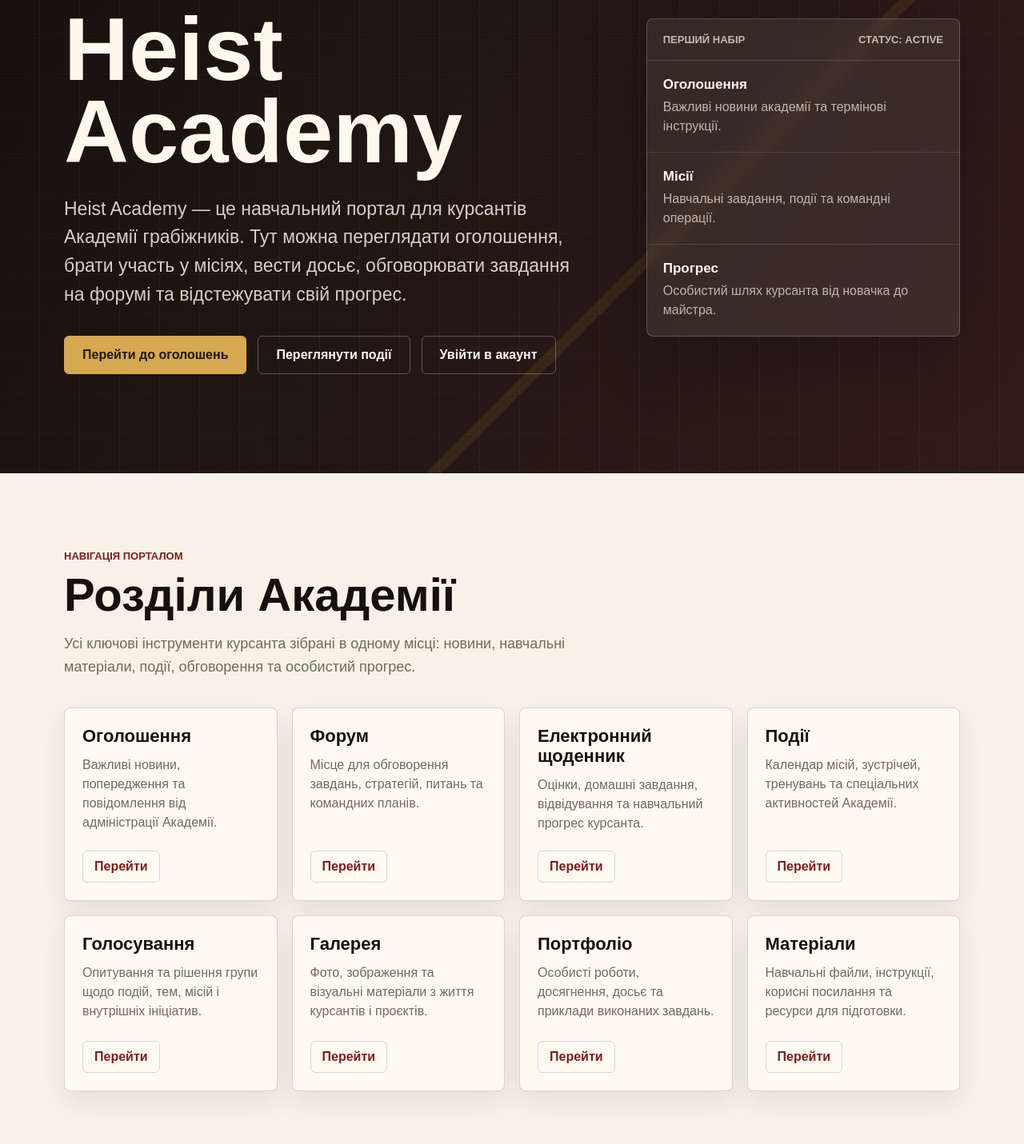
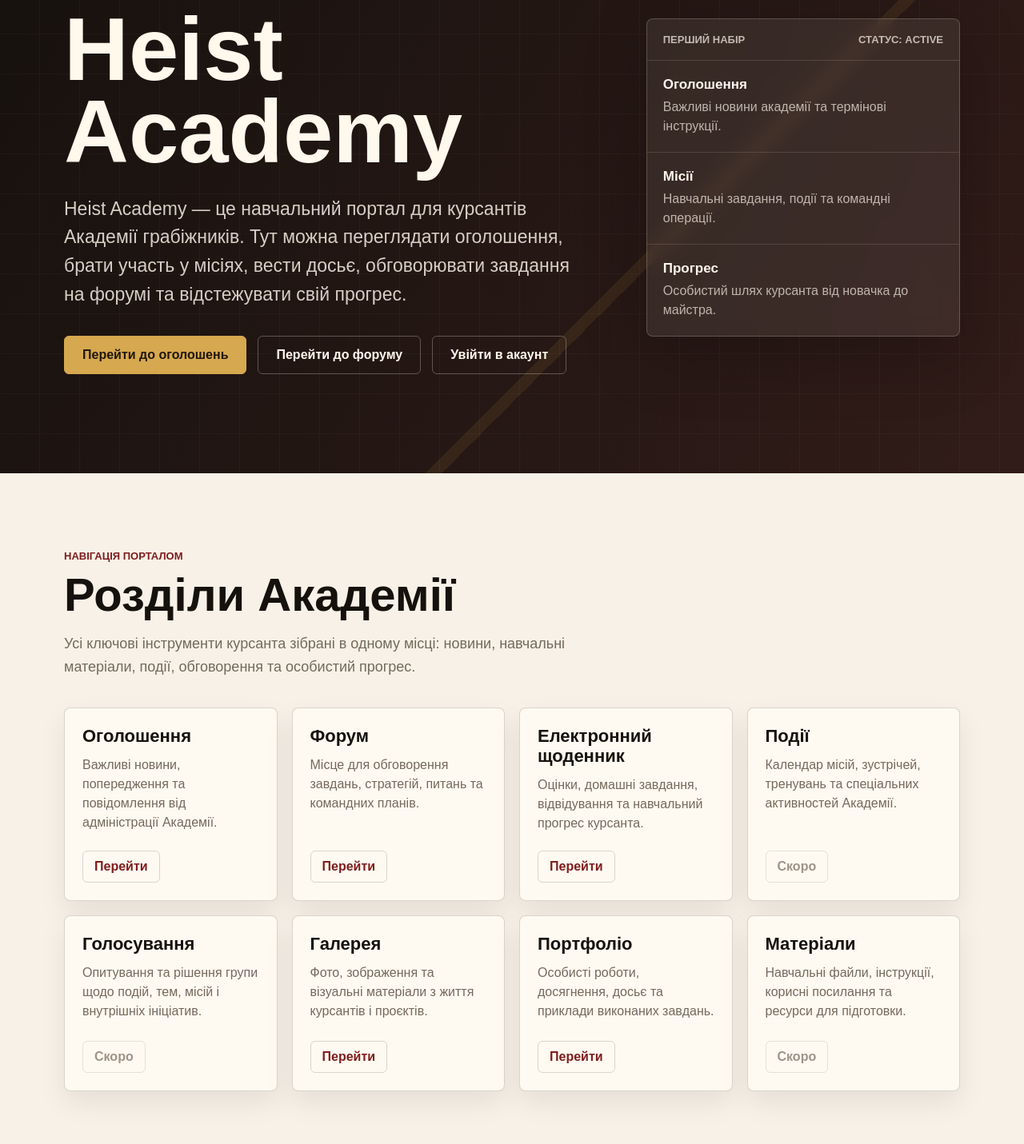
Before and after one commit to Angellllna/group-portal_26_05, a Django app: page / in a window 1280 px wide. Shown: the part 208-1639 px from the top of the page at 80% size. Run offline with Django 5.2, Linux system fonts and the light colour scheme.

Commit message:
Wire up homepage section cards and hero buttons to real routes
The HOME-3 cards/buttons all used href="#" placeholders, so clicking
them did nothing. Point each to its actual page:
- Оголошення→announcements, Форум→forum, Щоденник→diary,
  Галерея→gallery, Портфоліо→portfolio
- Hero buttons: announcements, forum, and login/profile (auth-aware)
- Події / Голосування / Матеріали have no app yet → shown as
  non-clickable "Скоро" with a muted style

Co-Authored-By: Claude Opus 4.8 (1M context) <noreply@anthropic.com>

```diff
--- a/core/templates/core/base.html
+++ b/core/templates/core/base.html
@@ -294,6 +294,18 @@
             color: #fff8ec;
         }
 
+        .section-link--soon {
+            color: var(--muted);
+            cursor: not-allowed;
+            opacity: 0.7;
+        }
+
+        .section-link--soon:hover {
+            border-color: var(--line);
+            background: transparent;
+            color: var(--muted);
+        }
+
         @media (max-width: 820px) {
             .site-header {
                 padding: 20px;
--- a/core/templates/core/home.html
+++ b/core/templates/core/home.html
@@ -14,9 +14,13 @@
                 обговорювати завдання на форумі та відстежувати свій прогрес.
             </p>
             <div class="hero-actions">
-                <a class="button button-primary" href="#">Перейти до оголошень</a>
-                <a class="button" href="#">Переглянути події</a>
-                <a class="button" href="#">Увійти в акаунт</a>
+                <a class="button button-primary" href="{% url 'announcements:list' %}">Перейти до оголошень</a>
+                <a class="button" href="{% url 'forum:topic_list' %}">Перейти до форуму</a>
+                {% if user.is_authenticated %}
+                <a class="button" href="{% url 'accounts:profile' %}">Мій акаунт</a>
+                {% else %}
+                <a class="button" href="{% url 'accounts:login' %}">Увійти в акаунт</a>
+                {% endif %}
             </div>
         </div>
 
@@ -58,7 +62,7 @@
                     <h3>Оголошення</h3>
                     <p>Важливі новини, попередження та повідомлення від адміністрації Академії.</p>
                 </div>
-                <a class="section-link" href="#">Перейти</a>
+                <a class="section-link" href="{% url 'announcements:list' %}">Перейти</a>
             </article>
 
             <article class="section-card">
@@ -66,7 +70,7 @@
                     <h3>Форум</h3>
                     <p>Місце для обговорення завдань, стратегій, питань та командних планів.</p>
                 </div>
-                <a class="section-link" href="#">Перейти</a>
+                <a class="section-link" href="{% url 'forum:topic_list' %}">Перейти</a>
             </article>
 
             <article class="section-card">
@@ -74,7 +78,7 @@
                     <h3>Електронний щоденник</h3>
                     <p>Оцінки, домашні завдання, відвідування та навчальний прогрес курсанта.</p>
                 </div>
-                <a class="section-link" href="#">Перейти</a>
+                <a class="section-link" href="{% url 'diary:list' %}">Перейти</a>
             </article>
 
             <article class="section-card">
@@ -82,7 +86,7 @@
                     <h3>Події</h3>
                     <p>Календар місій, зустрічей, тренувань та спеціальних активностей Академії.</p>
                 </div>
-                <a class="section-link" href="#">Перейти</a>
+                <span class="section-link section-link--soon">Скоро</span>
             </article>
 
             <article class="section-card">
@@ -90,7 +94,7 @@
                     <h3>Голосування</h3>
                     <p>Опитування та рішення групи щодо подій, тем, місій і внутрішніх ініціатив.</p>
                 </div>
-                <a class="section-link" href="#">Перейти</a>
+                <span class="section-link section-link--soon">Скоро</span>
             </article>
 
             <article class="section-card">
@@ -98,7 +102,7 @@
                     <h3>Галерея</h3>
                     <p>Фото, зображення та візуальні матеріали з життя курсантів і проєктів.</p>
                 </div>
-                <a class="section-link" href="#">Перейти</a>
+                <a class="section-link" href="{% url 'gallery:list' %}">Перейти</a>
             </article>
 
             <article class="section-card">
@@ -106,7 +110,7 @@
                     <h3>Портфоліо</h3>
                     <p>Особисті роботи, досягнення, досьє та приклади виконаних завдань.</p>
                 </div>
-                <a class="section-link" href="#">Перейти</a>
+                <a class="section-link" href="{% url 'portfolio:list' %}">Перейти</a>
             </article>
 
             <article class="section-card">
@@ -114,7 +118,7 @@
                     <h3>Матеріали</h3>
                     <p>Навчальні файли, інструкції, корисні посилання та ресурси для підготовки.</p>
                 </div>
-                <a class="section-link" href="#">Перейти</a>
+                <span class="section-link section-link--soon">Скоро</span>
             </article>
         </div>
     </div>
```
